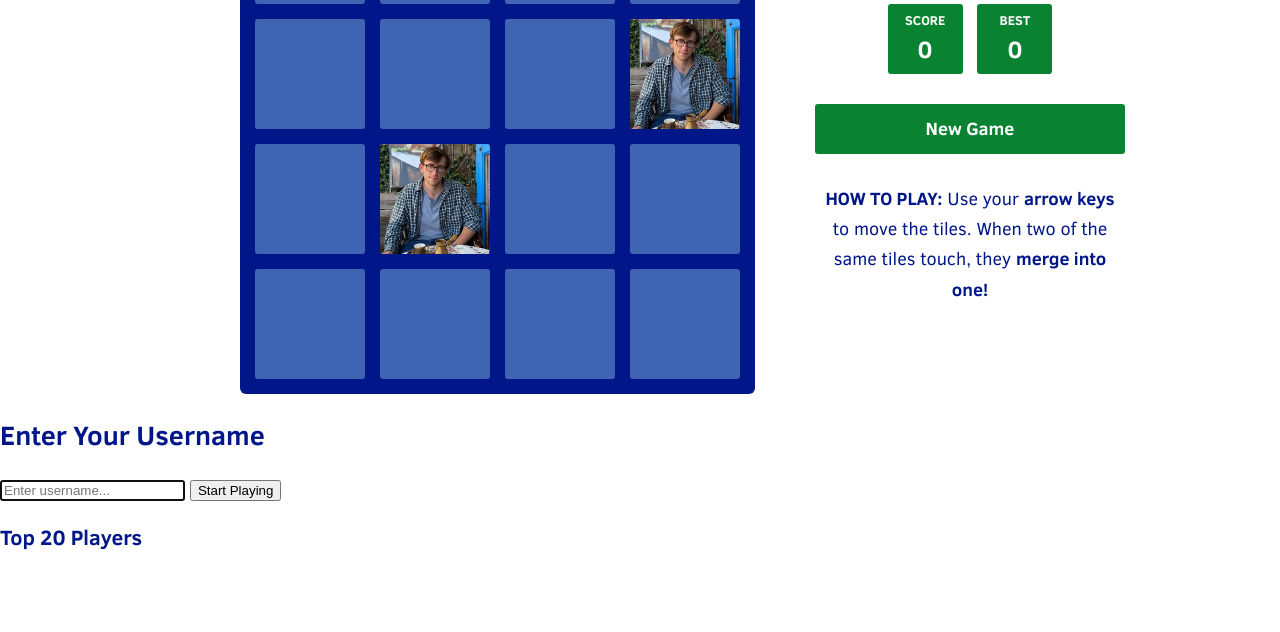
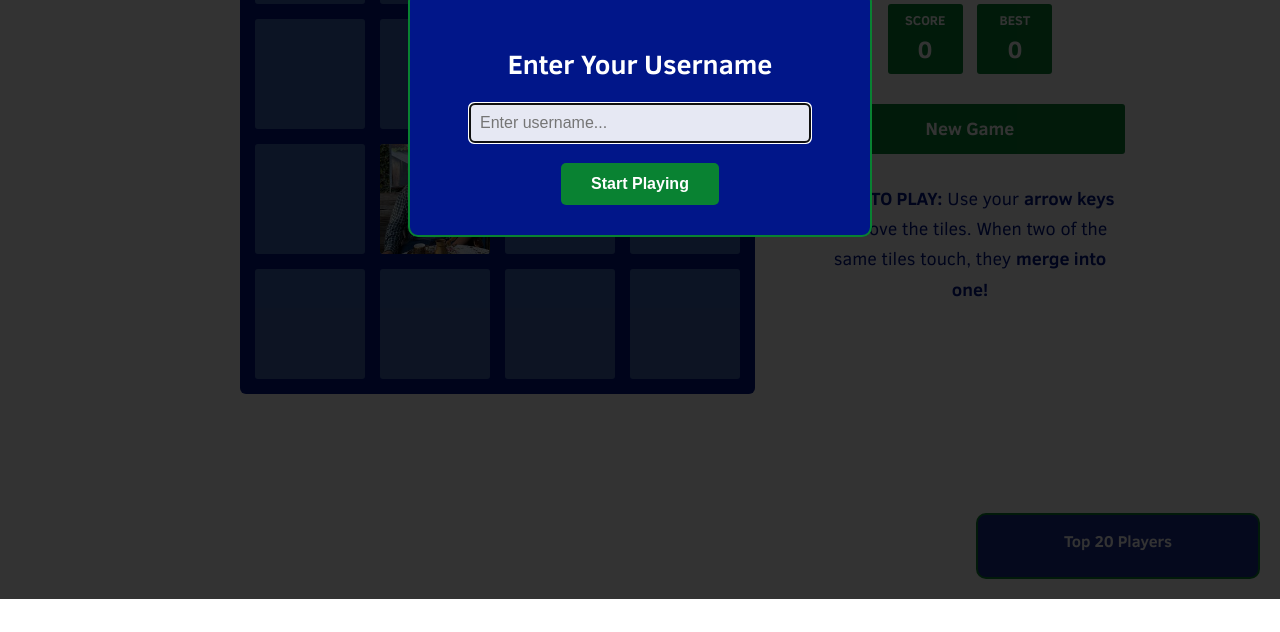
Before and after one commit to AMHSI/2048, a plain HTML site: page index.html in a window 1280 px wide. Shown: the part 201-833 px from the top of the page. After the commit the page ends 800 px from the top, so only its background shows below. Drawn offline with Linux system fonts and the light colour scheme.

Commit message:
Add modal and leaderboard styles to main.css

```diff
--- a/style/main.css
+++ b/style/main.css
@@ -146,6 +146,117 @@ hr {
 .container {
     width: 800px;
     margin: 0 auto;
+}
+
+/* Modal Styles */
+.modal {
+    display: block;
+    position: fixed;
+    z-index: 1000;
+    left: 0;
+    top: 0;
+    width: 100%;
+    height: 100%;
+    background-color: rgba(0, 0, 0, 0.8);
+}
+
+.modal-content {
+    background-color: #011689;
+    color: white;
+    margin: 15% auto;
+    padding: 30px;
+    border: 2px solid #098232;
+    border-radius: 10px;
+    width: 400px;
+    text-align: center;
+}
+
+.modal-content h2 {
+    margin-bottom: 20px;
+    color: white;
+}
+
+.modal-content input {
+    width: 80%;
+    padding: 10px;
+    margin-bottom: 20px;
+    border: 1px solid #098232;
+    border-radius: 5px;
+    background: rgba(255, 255, 255, 0.9);
+    font-size: 16px;
+}
+
+.modal-content button {
+    background: #098232;
+    color: white;
+    border: none;
+    padding: 12px 30px;
+    border-radius: 5px;
+    cursor: pointer;
+    font-size: 16px;
+    font-weight: bold;
+}
+
+.modal-content button:hover {
+    background: #076028;
+}
+
+/* Leaderboard Styles */
+.leaderboard-container {
+    position: fixed;
+    bottom: 20px;
+    right: 20px;
+    background: rgba(1, 22, 137, 0.9);
+    border: 2px solid #098232;
+    border-radius: 10px;
+    padding: 15px;
+    color: white;
+    width: 250px;
+    max-height: 400px;
+    overflow-y: auto;
+}
+
+.leaderboard-container h3 {
+    margin: 0 0 10px 0;
+    text-align: center;
+    color: white;
+    font-size: 16px;
+}
+
+.leaderboard-item {
+    display: flex;
+    justify-content: space-between;
+    align-items: center;
+    padding: 5px 0;
+    border-bottom: 1px solid rgba(255, 255, 255, 0.2);
+    font-size: 14px;
+}
+
+.leaderboard-item:last-child {
+    border-bottom: none;
+}
+
+.leaderboard-rank {
+    font-weight: bold;
+    color: #098232;
+    margin-right: 8px;
+}
+
+.leaderboard-username {
+    flex: 1;
+    white-space: nowrap;
+    overflow: hidden;
+    text-overflow: ellipsis;
+}
+
+.leaderboard-score {
+    font-weight: bold;
+    margin-left: 8px;
+}
+
+.leaderboard-star {
+    color: #FFD700;
+    margin-left: 5px;
 }
 
 .game-layout {
```
